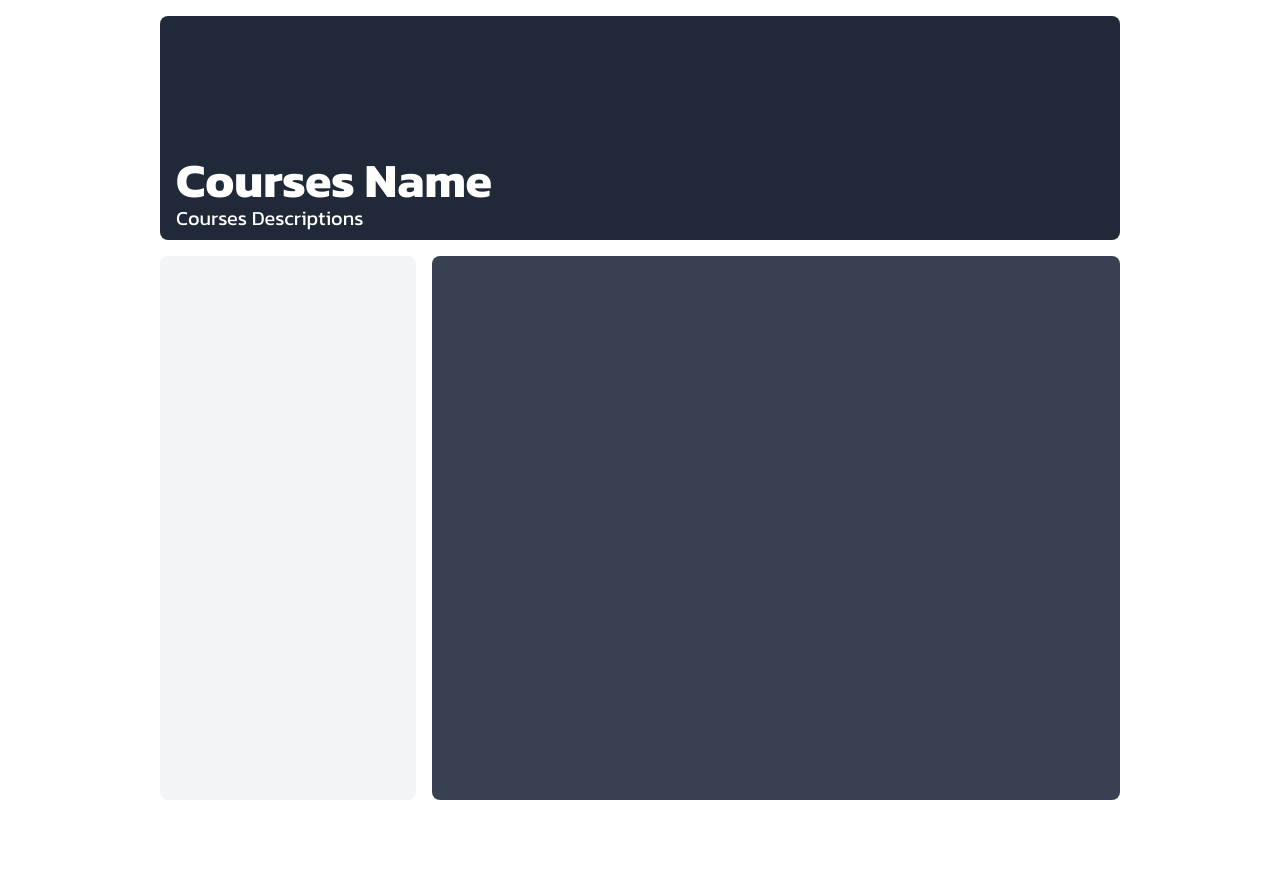
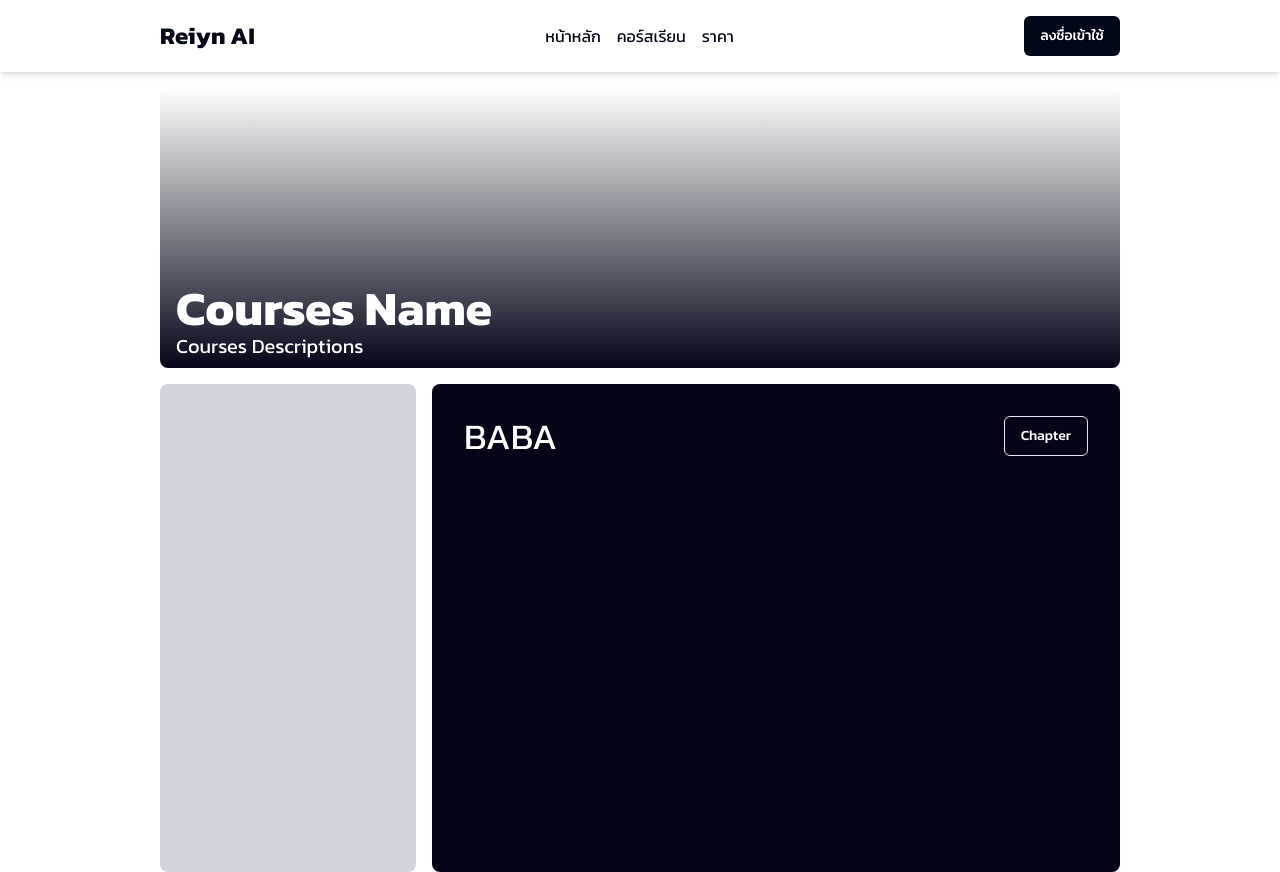
Before and after one commit to muffinnxz/reiynai, a Next.js app: page /courses/1 in a window 1280 px wide. Before the commit the page ends 800 px from the top, so only its background shows below. Built offline with nearby package versions, Linux system fonts and the light colour scheme; no server answers.

Commit message:
feat: initial commit

```diff
--- a/src/app/courses/[coursesid]/layout.tsx
+++ b/src/app/courses/[coursesid]/layout.tsx
@@ -1,12 +1,15 @@
 import SideNav from "@/ui/courses-sidenav"
+import Navbar from "@/components/NavBar"
 export default function DashboardLayout({
     children,
   }: {
     children: React.ReactNode
   }) {
     return (
-    <div className="flex flex-col h-screen md:px-40">
-      <header className="bg-gray-800 text-white pt-6 pb-2 h-[28vh] text-start flex items-end rounded-lg my-4">
+    <>
+    <Navbar />
+    <div className="flex flex-col h-screen lg:px-40 max-sm:px-10 sm:px-10">
+      <header className="bg-gradient-to-t from-slate-950 text-white pt-6 pb-2 h-[35vh] text-start flex items-end rounded-lg my-4">
         <div className="flex flex-col ml-4">
             <h1 className="text-5xl font-bold">Courses Name</h1>
             <p className="text-xl">Courses Descriptions</p>
@@ -14,10 +17,11 @@ export default function DashboardLayout({
       </header>
       <div className="flex flex-1">
         <SideNav />
-        <main className="flex-1 bg-gray-700 text-white p-8 rounded-lg ml-4">
+        <main className="flex-1 bg-slate-950 text-white p-8 rounded-lg ml-4 max-sm:ml-0 sm:ml-0 lg:ml-4">
           {children}
         </main>
       </div>
     </div>
+    </>
     )
   }
--- a/src/app/courses/[coursesid]/page.tsx
+++ b/src/app/courses/[coursesid]/page.tsx
@@ -1,12 +1,15 @@
 import SideNav from "@/ui/courses-sidenav"
-
+import { Button } from "@/components/ui/button"
 export default function App({params,searchParams,} : {
         params: { slug: string }
         searchParams: { [key: string]: string | string[] | undefined }
       }){
     return (
-      <main className="flex-1 bg-gray-700 text-white p-8">
-
-      </main>
+        <article>
+          <div className="text-4xl justify-between w-full flex align-center">
+            <span className="inline-block align-baseline">BABA</span>
+            <Button variant="outline" className="place-self-end md:flex space-x-2 items-center bg-accentDark">Chapter</Button>
+          </div>
+        </article>
     )
 }
--- a/src/ui/courses-sidenav.tsx
+++ b/src/ui/courses-sidenav.tsx
@@ -1,7 +1,7 @@
 import Link from "next/link"
 export default function SideNav(){
     return(
-    <nav className="w-64 bg-gray-100 p-4 overflow-y-auto rounded-lg">
+    <nav className="w-64 bg-gray-300 p-4 overflow-y-auto rounded-lg hidden lg:flex">
         <ul className="space-y-2">
         </ul>
     </nav>
--- a/tailwind.config.ts
+++ b/tailwind.config.ts
@@ -10,7 +10,8 @@ const config = {
       center: true,
       padding: "2rem",
       screens: {
-        "2xl": "1400px"
+        "2xl": "1400px",
+        'lg': {'min': '1024px', 'max': '1279px'},
       }
     },
     extend: {
```
